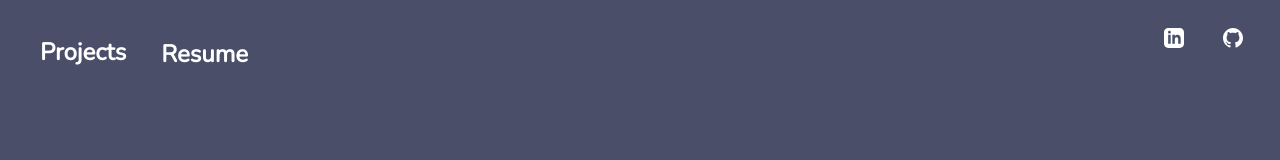
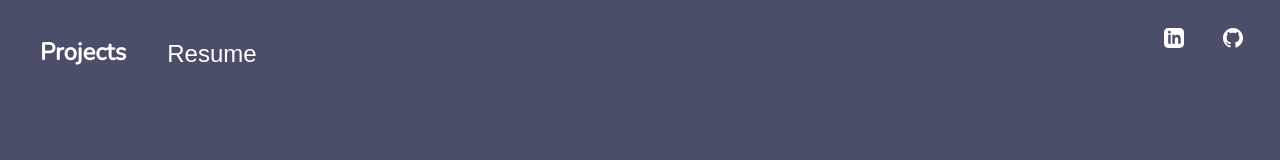
Before and after one commit to Brandao-lang/portfolio-page, a React (Create React App) app: page / in a window 1280 px wide. Shown: the top 160 px of the page. Built offline with nearby package versions, Linux system fonts and the light colour scheme.

Commit message:
menu change

```diff
--- a/src/components/Navigation.js
+++ b/src/components/Navigation.js
@@ -35,7 +35,7 @@ export default function Navigation() {
                     </li>
                     <li>
                         <ul className='download-options' ref={ref}>
-                            <li onClick={toggleMenu}><h2>Resume</h2></li>
+                            <li onClick={toggleMenu}><button>Resume</button></li>
                             <div className={visible ? 'show' : 'hide'}>
                                 <a href='https://drive.google.com/uc?export=download&id=1Nxq7tnWaIbieNrZg3dvEALE0hb3Cuy6t'><li >Download as PDF</li></a>
                                 <a href='https://docs.google.com/document/d/1PzRo42tjUPY0AzgSMIttwoEOSJjDKkoxLCfu3P8INQI/edit'><li>Google Doc</li></a>
--- a/src/styles/navigation.css
+++ b/src/styles/navigation.css
@@ -25,13 +25,21 @@ li {
 .download-options {
   position: absolute;
   display: block;
-  width: 6%;
+  /* width: 6%; */
   padding: 0%;
-  top: 30%;
+  top: 32%;
 }
 
-.download-options h2 {
+.download-options button {
   margin: 0;
+  background: none;
+  border: none;
+  color: #fff;
+  font-size: 1.5em;
+}
+
+.download-options button:focus {
+  opacity: 0.58;
 }
 
 .download-options h2:hover {
@@ -56,7 +64,7 @@ li {
   border: 1px solid black;
   border-radius: 3%;
   background-color: #1d3557;
-  width: 100%;
+  width: 80%;
 }
 
 .show a li:hover {
@@ -72,7 +80,6 @@ li {
 
 .social-icons li {
   display: inline;
-  /* background-color: #1d3557; */
 }
 
 .social-icons svg {
@@ -98,4 +105,8 @@ li {
   .social-icons li {
     margin: 5%;
   }
+
+  .show {
+    width: 80%;
+  }
 }
--- a/src/styles/projects.css
+++ b/src/styles/projects.css
@@ -10,13 +10,12 @@
 .slide {
   background-color: #1d3557;
   position: relative;
-  /* border: 2px solid black; */
   border-radius: 1%;
   margin: 0 auto;
   width: 30vw;
   height: 22vh;
   text-align: left;
-  padding: 10px;
+  padding: 20px;
 }
 
 .git-icon {
@@ -44,18 +43,6 @@
 .demo-icon:hover {
   opacity: 0.88;
 }
-
-/* @media (max-width: 750px) {
-  .project-list {
-    display: block;
-  }
-
-  .slide {
-    width: 90vw;
-    height: 40vh;
-    margin-bottom: 15%;
-  }
-} */
 
 @media (max-width: 1660px) {
   .slide {
```
